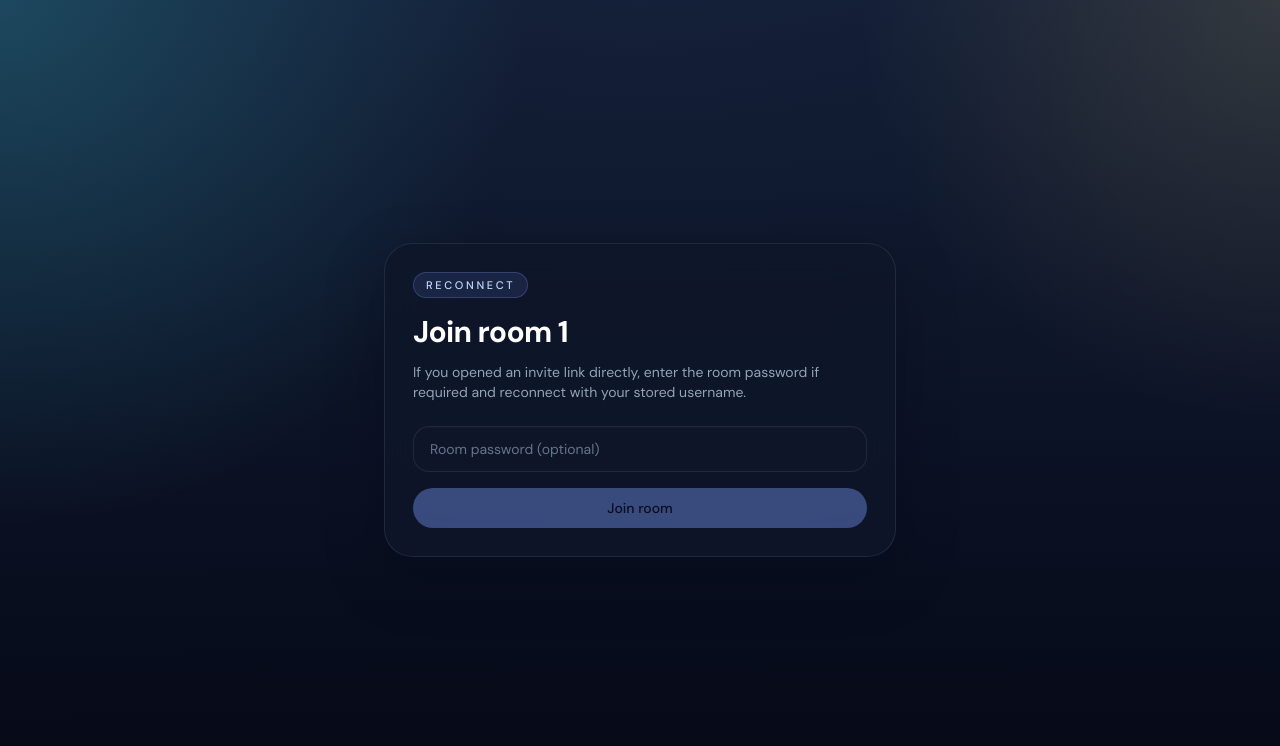
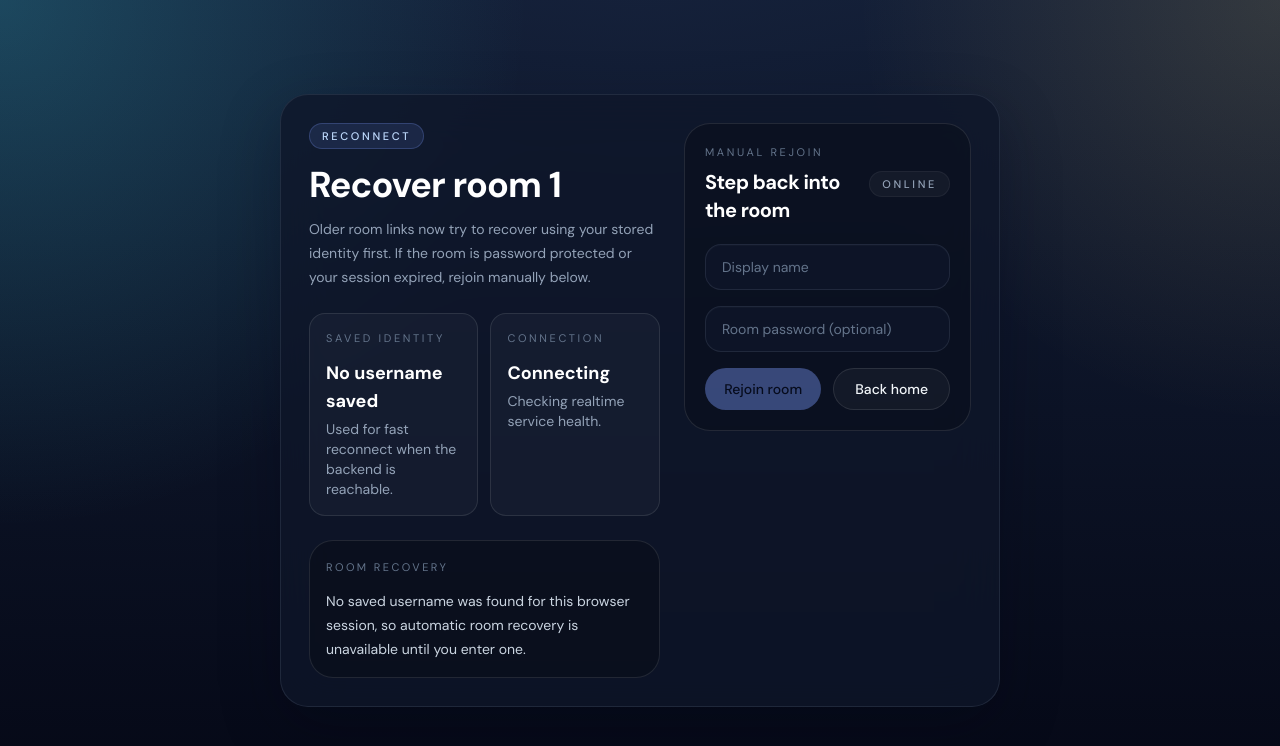
Before and after one commit to HiveCoder/Knowem, a Vue app: page /room/1 in a window 1280 px wide. Shown: the top 746 px of the page. Built offline with nearby package versions, Linux system fonts and the light colour scheme; no server answers.

Commit message:
Polish room recovery experience

```diff
--- a/src/views/RoomView.vue
+++ b/src/views/RoomView.vue
@@ -1,5 +1,5 @@
 <template>
-  <div v-if="room" class="mx-auto flex min-h-[calc(100vh-5rem)] w-full max-w-[1460px] items-center">
+  <div v-if="room" class="mx-auto flex min-h-[calc(100vh-5rem)] w-full max-w-[1460px] items-start py-2 sm:py-4">
     <div class="w-full space-y-6">
       <div class="grid gap-6 xl:grid-cols-[minmax(0,1.22fr)_380px]">
         <UiPanel tag="header" padding="lg" class="flex flex-col gap-5 lg:flex-row lg:items-start lg:justify-between">
@@ -10,7 +10,7 @@
               <UiBadge v-if="game.isHost" tone="success">Host</UiBadge>
             </div>
             <h1 class="mt-5 text-3xl font-semibold tracking-tight text-white sm:text-4xl">{{ room.name }}</h1>
-            <p class="mt-2 text-sm leading-6 text-slate-400">A calmer, centered table layout with the roster up top and the live game flow anchored in the middle.</p>
+            <p class="mt-2 max-w-2xl text-sm leading-6 text-slate-400">A calmer, structured table with cleaner card density, clearer hierarchy, and a centered play surface that keeps the game readable as the round evolves.</p>
             <div class="mt-4 rounded-2xl border border-white/10 bg-[rgba(12,19,35,0.72)] px-4 py-3 text-sm text-slate-300">
               <p class="text-[11px] uppercase tracking-[0.22em] text-slate-500">Invite link</p>
               <p class="mt-2 truncate">{{ inviteLink }}</p>
@@ -76,17 +76,67 @@
     </div>
   </div>
 
-  <div v-else class="mx-auto flex min-h-[70vh] max-w-lg items-center">
-    <UiPanel class="w-full" padding="lg">
-      <UiBadge tone="accent">Reconnect</UiBadge>
-      <h1 class="mt-4 text-3xl font-semibold tracking-tight text-white">Join room {{ roomCode }}</h1>
-      <p class="mt-3 text-sm text-slate-400">If you opened an invite link directly, enter the room password if required and reconnect with your stored username.</p>
-      <p v-if="game.backendStatusMessage" class="mt-3 text-sm text-amber-200">{{ game.backendStatusMessage }}</p>
-      <div class="mt-6 space-y-4">
-        <input v-model="password" class="input-shell" type="password" placeholder="Room password (optional)" />
-        <UiButton variant="primary" block :disabled="!session.hasUsername || !game.isBackendReachable" @click="rejoinRoom">
-          Join room
-        </UiButton>
+  <div v-else class="mx-auto flex min-h-[72vh] w-full max-w-3xl items-center justify-center px-4 py-8 sm:px-6">
+    <UiPanel class="w-full overflow-hidden" padding="lg">
+      <div class="grid gap-6 lg:grid-cols-[minmax(0,1.1fr)_minmax(280px,0.9fr)] lg:items-start">
+        <div class="min-w-0">
+          <UiBadge tone="accent">Reconnect</UiBadge>
+          <h1 class="mt-4 text-3xl font-semibold tracking-tight text-white sm:text-4xl">Recover room {{ roomCode }}</h1>
+          <p class="mt-3 max-w-xl text-sm leading-6 text-slate-400">
+            Older room links now try to recover using your stored identity first. If the room is password protected or your session expired, rejoin manually below.
+          </p>
+
+          <div class="mt-6 grid gap-3 sm:grid-cols-2">
+            <div class="rounded-2xl border border-white/10 bg-white/[0.03] px-4 py-4">
+              <p class="text-[11px] uppercase tracking-[0.24em] text-slate-500">Saved identity</p>
+              <p class="mt-3 text-lg font-semibold text-white">{{ draftUsername || 'No username saved' }}</p>
+              <p class="mt-1 text-sm text-slate-400">Used for fast reconnect when the backend is reachable.</p>
+            </div>
+            <div class="rounded-2xl border border-white/10 bg-white/[0.03] px-4 py-4">
+              <p class="text-[11px] uppercase tracking-[0.24em] text-slate-500">Connection</p>
+              <p class="mt-3 text-lg font-semibold text-white">{{ connectionLabel }}</p>
+              <p class="mt-1 text-sm text-slate-400">{{ reconnectHelperText }}</p>
+            </div>
+          </div>
+
+          <div class="mt-6 rounded-[24px] border border-white/10 bg-[rgba(8,12,22,0.45)] px-4 py-4 text-sm text-slate-300">
+            <p class="text-[11px] uppercase tracking-[0.22em] text-slate-500">Room recovery</p>
+            <p class="mt-3 leading-6">
+              {{ autoJoinMessage }}
+            </p>
+          </div>
+        </div>
+
+        <div class="rounded-[26px] border border-white/10 bg-[rgba(8,12,22,0.42)] p-5">
+          <div class="flex items-center justify-between gap-3">
+            <div>
+              <p class="text-[11px] uppercase tracking-[0.24em] text-slate-500">Manual rejoin</p>
+              <h2 class="mt-2 text-xl font-semibold tracking-tight text-white">Step back into the room</h2>
+            </div>
+            <UiBadge tone="muted">{{ game.isBackendReachable ? 'Online' : 'Offline' }}</UiBadge>
+          </div>
+
+          <div class="mt-5 space-y-4">
+            <input v-model="draftUsername" class="input-shell" type="text" maxlength="20" placeholder="Display name" />
+            <input v-model="password" class="input-shell" type="password" placeholder="Room password (optional)" />
+
+            <p v-if="game.backendStatusMessage" class="rounded-2xl border border-amber-400/20 bg-amber-400/10 px-4 py-3 text-sm text-amber-100">
+              {{ game.backendStatusMessage }}
+            </p>
+            <p v-if="game.latestError" class="rounded-2xl border border-rose-400/20 bg-rose-400/10 px-4 py-3 text-sm text-rose-100">
+              {{ game.latestError }}
+            </p>
+
+            <div class="grid gap-3 sm:grid-cols-2">
+              <UiButton variant="primary" block :disabled="!canRejoin" @click="rejoinRoom">
+                Rejoin room
+              </UiButton>
+              <UiButton variant="secondary" block @click="router.push('/')">
+                Back home
+              </UiButton>
+            </div>
+          </div>
+        </div>
       </div>
     </UiPanel>
   </div>
@@ -112,13 +162,53 @@ const game = useGameStore()
 const session = useSessionStore()
 
 const password = ref('')
+const draftUsername = ref(session.username)
+const attemptedAutoRejoin = ref(false)
 const roomCode = computed(() => String(route.params.code || '').toUpperCase())
 const room = computed(() => (game.roomCode === roomCode.value ? game.room : null))
 const inviteLink = computed(() => `${window.location.origin}/room/${roomCode.value}`)
+const canRejoin = computed(() => draftUsername.value.trim().length >= 2 && game.isBackendReachable)
+const connectionLabel = computed(() => {
+  if (game.connectionState === 'connected') {
+    return 'Live backend ready'
+  }
+  if (game.connectionState === 'reconnecting') {
+    return 'Reconnecting'
+  }
+  if (game.connectionState === 'offline') {
+    return 'Backend unavailable'
+  }
+  return 'Connecting'
+})
+const reconnectHelperText = computed(() => {
+  if (game.connectionState === 'connected') {
+    return 'Stored sessions can be restored immediately.'
+  }
+  if (game.connectionState === 'reconnecting') {
+    return 'Waiting for the realtime service before retrying.'
+  }
+  if (game.connectionState === 'offline') {
+    return 'Manual rejoin stays disabled until the backend comes back.'
+  }
+  return 'Checking realtime service health.'
+})
+const autoJoinMessage = computed(() => {
+  if (!draftUsername.value.trim()) {
+    return 'No saved username was found for this browser session, so automatic room recovery is unavailable until you enter one.'
+  }
+  if (attemptedAutoRejoin.value && !room.value) {
+    return 'An automatic reconnect was attempted. If the room is protected or your prior session is gone, use the manual form to recover access.'
+  }
+  if (game.connectionState === 'connected') {
+    return `When possible, Knowem will try to restore ${draftUsername.value.trim()} automatically before asking for manual re-entry.`
+  }
+  return 'Once the backend is reachable, this view will try a lightweight reconnect with your stored identity.'
+})
 
 watch(
   roomCode,
   (code) => {
+    attemptedAutoRejoin.value = false
     if (game.roomCode && game.roomCode !== code) {
       game.leaveRoom()
     }
@@ -126,10 +216,40 @@ watch(
   { immediate: true },
 )
 
+watch(
+  () => session.username,
+  (value) => {
+    if (!draftUsername.value.trim()) {
+      draftUsername.value = value
+    }
+  },
+)
+
+watch(
+  [roomCode, () => game.connectionState, () => room.value, () => session.hasUsername],
+  () => {
+    if (attemptedAutoRejoin.value || room.value || !session.hasUsername || password.value.trim()) {
+      return
+    }
+    if (game.connectionState !== 'connected') {
+      return
+    }
+
+    attemptedAutoRejoin.value = true
+    rejoinRoom()
+  },
+)
+
 function rejoinRoom() {
+  const username = draftUsername.value.trim().slice(0, 20)
+  if (username.length < 2) {
+    return
+  }
+
+  session.setUsername(username)
   game.joinRoom({
     sessionId: session.sessionId,
-    username: session.username,
+    username,
     roomCode: roomCode.value,
     password: password.value.trim() || undefined,
   })
```
